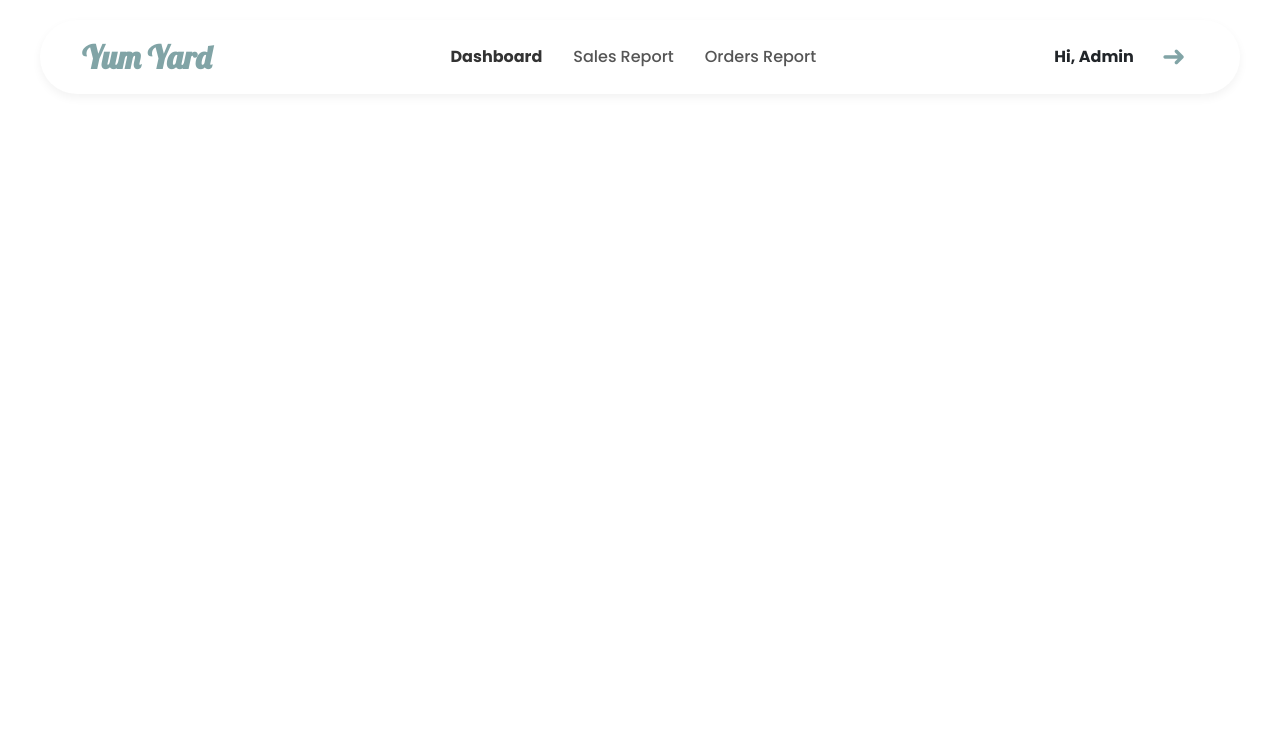
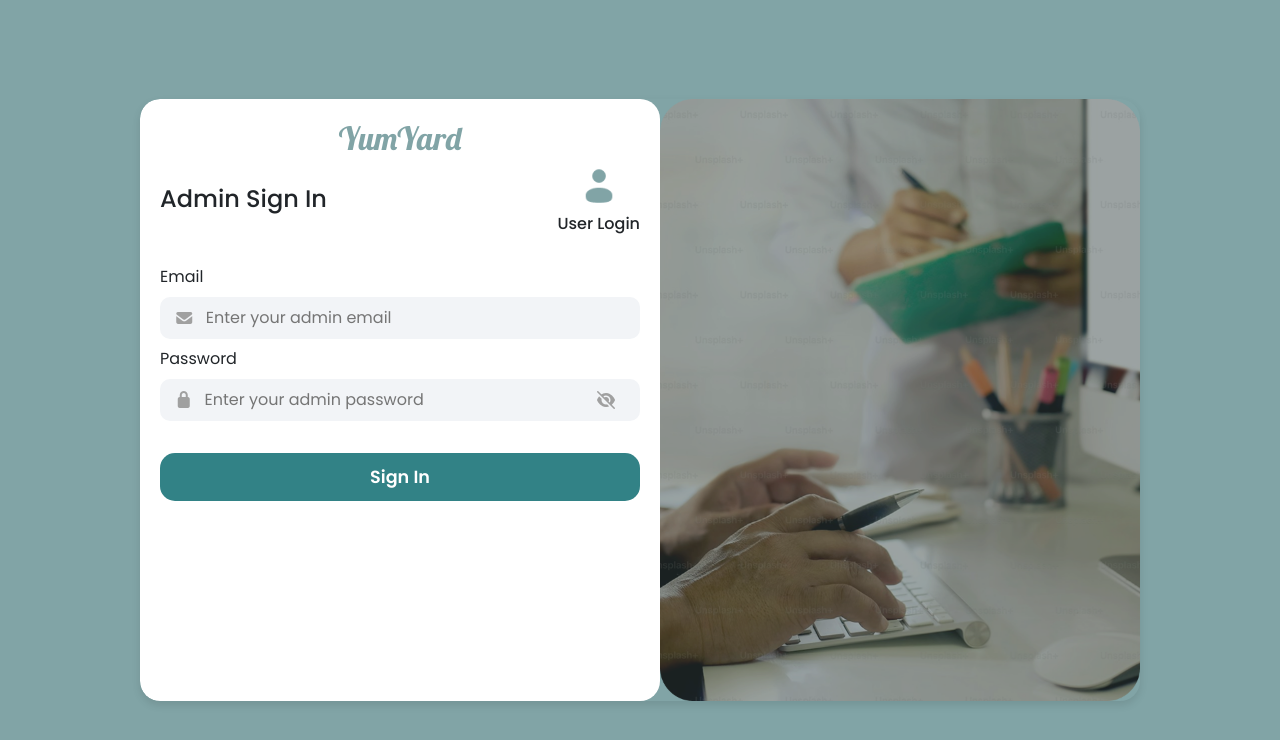
Before and after one commit to nadasoliman2/Food-ordering-system, a React (Vite) app in the folder my-react-app/: page /auth/login/adminlogin in a window 1280 px wide. Shown: the top 740 px of the page. Built offline with nearby package versions, Linux system fonts and the light colour scheme; no server answers.

Commit message:
fixed admin login

```diff
--- a/my-react-app/src/AdminPanel/navbaradmin.jsx
+++ b/my-react-app/src/AdminPanel/navbaradmin.jsx
@@ -18,7 +18,7 @@ export default function NavbarAdmin() {
   const handleLogout = () => {
     localStorage.removeItem("adminUser");
     localStorage.removeItem("adminToken");
-    navigate("/admin/login");
+    navigate("/auth/login/adminlogin");
   };
 
   return (
--- a/my-react-app/src/auth/login/adminlogin/adminlogin.jsx
+++ b/my-react-app/src/auth/login/adminlogin/adminlogin.jsx
@@ -1,120 +1,218 @@
-import { NavLink, useNavigate } from "react-router-dom";
-import { useEffect, useState } from "react";
+import { useForm } from "react-hook-form";
+import { useState } from "react";
+import { useNavigate, Link } from "react-router-dom";
+import image from "../../../assets/login.png";
+import admin from "../../../assets/solar_user-bold.png";
+import "@fortawesome/fontawesome-free/css/all.min.css";
+import { adminLogin } from "../../../services/adminApi";
 
-export default function NavbarAdmin() {
-  const [adminName, setAdminName] = useState("");
+export default function AdminLogin() {
   const navigate = useNavigate();
+  const {
+    register,
+    handleSubmit,
+    formState: { errors },
+  } = useForm();
 
-  // ✅ Load admin info from localStorage
-  useEffect(() => {
-    const adminData = localStorage.getItem("adminUser");
-    if (adminData) {
-      const parsed = JSON.parse(adminData);
-      setAdminName(parsed.username || parsed.email || "Admin");
+  const [loading, setLoading] = useState(false);
+  const [errorMsg, setErrorMsg] = useState("");
+
+  const onSubmit = async (data) => {
+    try {
+      setLoading(true);
+      setErrorMsg("");
+
+      // ✅ Send email as the `identifier`
+      const res = await adminLogin(data.email, data.password);
+      console.log("Admin login response:", res);
+
+      const adminData = res.data;
+
+      if (res.success && adminData.role === "Admin") {
+        localStorage.setItem("adminToken", adminData.token);
+        localStorage.setItem("adminUser", JSON.stringify(adminData));
+        navigate("/admin");
+      } else {
+        setErrorMsg("Access denied. You’re not authorized as an admin.");
+      }
+    } catch (err) {
+      console.error("Admin login failed:", err);
+      setErrorMsg(err.message || "Invalid email or password.");
+    } finally {
+      setLoading(false);
     }
-  }, []);
+  };
 
-  // ✅ Logout handler
-  const handleLogout = () => {
-    localStorage.removeItem("adminUser");
-    localStorage.removeItem("adminToken");
-    navigate("/admin/login");
+  // 🎨 Styles
+  const containerStyle = {
+    minHeight: "100vh",
+    backgroundColor: "#81A4A6",
+    display: "flex",
+    alignItems: "center",
+    justifyContent: "center",
+    padding: "10px 0",
+  };
+
+  const cardStyle = {
+    display: "flex",
+    width: "80%",
+    maxWidth: "1000px",
+    borderRadius: "20px",
+    overflow: "hidden",
+    boxShadow: "0 4px 8px rgba(0, 0, 0, 0.1)",
+  };
+
+  const leftPanelStyle = {
+    flex: 1,
+    padding: "20px",
+    backgroundColor: "white",
+    borderRadius: "20px",
+    display: "flex",
+    flexDirection: "column",
+  };
+
+  const rightPanelStyle = {
+    flex: 1,
+    position: "relative",
+    display: "flex",
+    alignItems: "center",
+    justifyContent: "center",
+    overflow: "hidden",
+  };
+
+  const inputGroupStyle = {
+    backgroundColor: "#F2F4F7",
+    borderRadius: "10px",
+    border: "none",
+    padding: "8px 15px",
+    marginBottom: "8px",
+  };
+
+  const inputStyle = {
+    backgroundColor: "transparent",
+    border: "none",
+    outline: "none",
+    width: "100%",
+  };
+
+  const iconStyle = {
+    color: "#A0A0A0",
+    marginRight: "10px",
   };
 
   return (
-    <nav
-      className="navbar navbar-expand-lg custom-navbar-container-admin position-absolute"
-      style={{ left: 0, right: 0 }}
-    >
-      <div className="container">
-        {/* Logo */}
-        <NavLink
-          to=""
-          className="navbar-brand custom-logo"
-          style={{ color: "#81A4A6", fontSize: "2rem" }}
-        >
-          Yum Yard
-        </NavLink>
+    <div style={containerStyle}>
+      <div style={cardStyle}>
+        <div style={leftPanelStyle}>
+          <h2
+            className="text-center"
+            style={{ color: "#81A4A6", fontFamily: "Lobster, sans-serif" }}
+          >
+            YumYard
+          </h2>
 
-        <button
-          className="navbar-toggler"
-          type="button"
-          data-bs-toggle="collapse"
-          data-bs-target="#navbarNav"
-          aria-controls="navbarNav"
-          aria-expanded="false"
-          aria-label="Toggle navigation"
-        >
-          <span className="navbar-toggler-icon"></span>
-        </button>
+          <div className="d-flex align-items-center justify-content-between mb-4">
+            <h4 className="mb-2" style={{ fontWeight: "500" }}>
+              Admin Sign In
+            </h4>
+            <Link
+              to="/auth/login"
+              className="text-decoration-none text-dark d-flex flex-column justify-content-center align-items-center"
+            >
+              <img
+                src={admin}
+                alt="Admin Icon"
+                className="mb-2"
+                style={{ width: "40px", height: "40px" }}
+              />
+              <h6>User Login</h6>
+            </Link>
+          </div>
 
-        <div className="collapse navbar-collapse" id="navbarNav">
-          <ul className="navbar-nav mx-auto custom-nav-links">
-            {/* Dashboard */}
-            <li className="nav-item">
-              <NavLink
-                to=""
-                end
-                className={({ isActive }) =>
-                  "nav-link" + (isActive ? " active" : "")
-                }
-              >
-                Dashboard
-              </NavLink>
-            </li>
+          {/* ⚠️ Error Message */}
+          {errorMsg && (
+            <p className="text-danger text-center fw-semibold">{errorMsg}</p>
+          )}
 
-            {/* Sales Report */}
-            <li className="nav-item">
-              <NavLink
-                to="sales"
-                className={({ isActive }) =>
-                  "nav-link" + (isActive ? " active text-primary fw-bold" : "")
-                }
-              >
-                Sales Report
-              </NavLink>
-            </li>
+          {/* ✅ Form */}
+          <form onSubmit={handleSubmit(onSubmit)}>
+            {/* 🎯 Email Field */}
+            <label htmlFor="email" className="form-label">
+              Email
+            </label>
+            <div className="d-flex align-items-center" style={inputGroupStyle}>
+              <i className="fas fa-envelope" style={iconStyle}></i>
+              <input
+                type="email"
+                id="email"
+                placeholder="Enter your admin email"
+                style={inputStyle}
+                {...register("email", {
+                  required: "Email is required",
+                  pattern: {
+                    value:
+                      /^[a-zA-Z0-9._%+-]+@[a-zA-Z0-9.-]+\.[a-zA-Z]{2,}$/,
+                    message: "Invalid email format",
+                  },
+                })}
+              />
+            </div>
+            {errors.email && (
+              <p className="text-danger mb-2" style={{ fontSize: "0.8rem" }}>
+                {errors.email.message}
+              </p>
+            )}
 
-            {/* Orders Report */}
-            <li className="nav-item">
-              <NavLink
-                to="orders"
-                className={({ isActive }) =>
-                  "nav-link" + (isActive ? " active" : "")
-                }
-              >
-                Orders Report
-              </NavLink>
-            </li>
-          </ul>
+            {/* 🔒 Password Field */}
+            <label htmlFor="password" className="form-label">
+              Password
+            </label>
+            <div className="d-flex align-items-center" style={inputGroupStyle}>
+              <i className="fas fa-lock" style={iconStyle}></i>
+              <input
+                type="password"
+                id="password"
+                placeholder="Enter your admin password"
+                style={inputStyle}
+                {...register("password", { required: "Password is required" })}
+              />
+              <i className="fas fa-eye-slash" style={iconStyle}></i>
+            </div>
+            {errors.password && (
+              <p className="text-danger mb-2" style={{ fontSize: "0.8rem" }}>
+                {errors.password.message}
+              </p>
+            )}
+
+            {/* 🚀 Submit Button */}
+            <button
+              type="submit"
+              className="btn w-100 mt-4"
+              style={{
+                backgroundColor: "#328286",
+                color: "white",
+                borderRadius: "15px",
+                padding: "10px 0",
+                fontSize: "1.1rem",
+                fontWeight: "600",
+              }}
+              disabled={loading}
+            >
+              {loading ? "Signing In..." : "Sign In"}
+            </button>
+          </form>
         </div>
 
-        {/* ✅ Admin Info + Logout */}
-        <div className="d-flex align-items-center gap-3">
-          <p
-            className="m-0 fw-bold text-dark"
-            style={{ fontSize: "1rem", color: "#81A4A6" }}
-          >
-            Hi,&nbsp;{adminName || "Admin"}
-          </p>
-
-          {/* ➜ acts as logout button */}
-          <button
-            onClick={handleLogout}
-            className="btn"
-            style={{
-              background: "transparent",
-              color: "#81A4A6",
-              fontSize: "1.8rem",
-              border: "none",
-              cursor: "pointer",
-            }}
-            title="Logout"
-          >
-            ➜
-          </button>
+        {/* 🖼️ Right Panel */}
+        <div style={rightPanelStyle}>
+          <img
+            src={image}
+            alt="Delicious food"
+            className="w-100 h-100"
+            style={{ objectFit: "cover", opacity: 0.8 }}
+          />
         </div>
       </div>
-    </nav>
+    </div>
   );
 }
```
